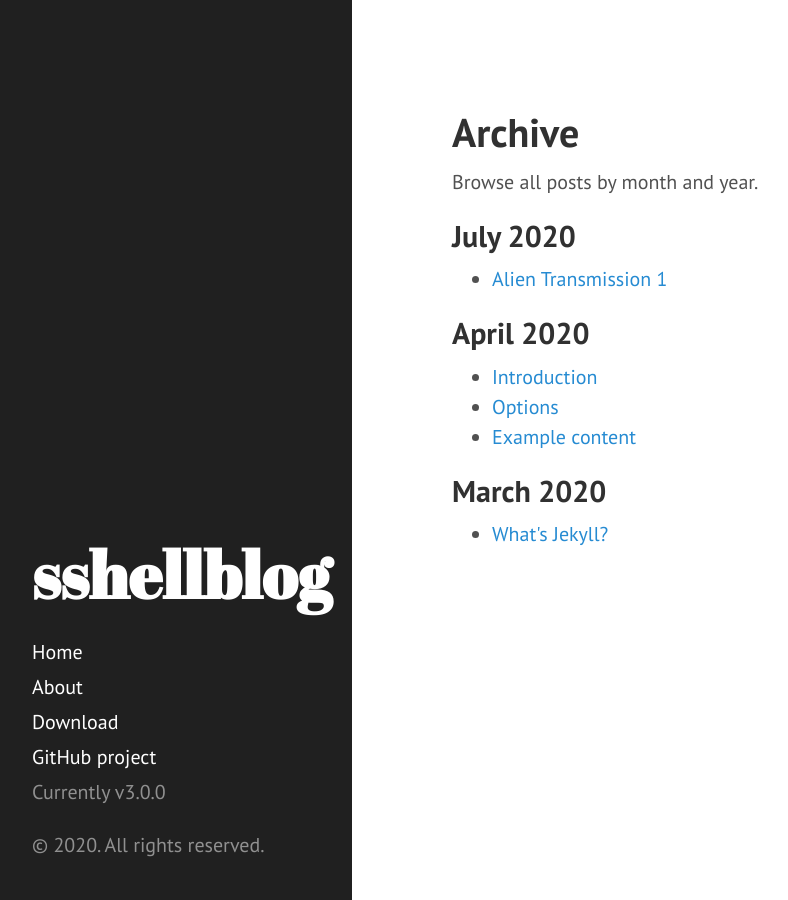
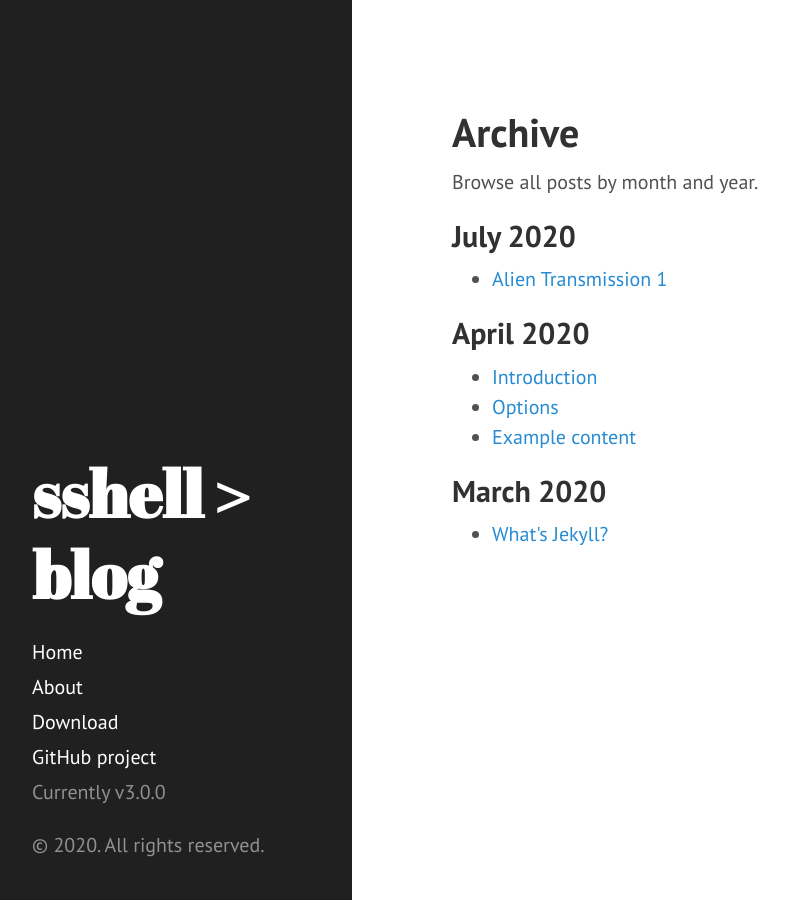
Before and after one commit to sshell/sshell.github.io, a Jekyll site: the page built from archive.md, in a window 1280 px wide. Shown: the whole page, without its empty margins (8-796 px from the left). Built offline with Jekyll 4.4.1, drawn with Linux system fonts in a browser that asks for light colours.

Commit message:
Update _config.yml

```diff
--- a/_config.yml
+++ b/_config.yml
@@ -1,5 +1,5 @@
 permalink: pretty
-title: sshellblog
+title: sshell > blog
 tagline: 'security things and security stuff'
 url: https://sshell.co
 paginate: 1
```
